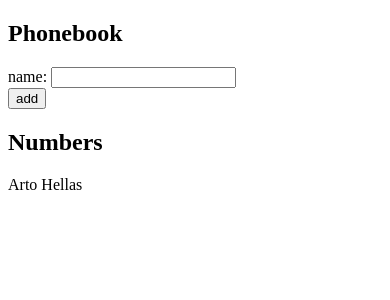
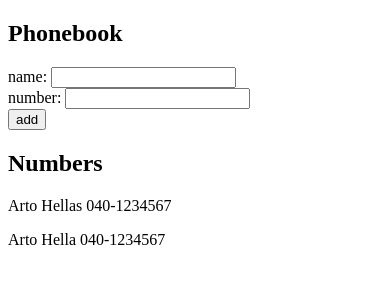
Before and after one commit to JonathanSchledtBMW/fullstackOpen, a React (Vite) app in the folder part2/phonebook/: page / in a window 390 px wide. Shown: the top 300 px of the page. Built offline with nearby package versions, Linux system fonts and the light colour scheme.

Commit message:
The Phonebook Step 3

```diff
--- a/part2/phonebook/src/App.jsx
+++ b/part2/phonebook/src/App.jsx
@@ -1,8 +1,12 @@
 import { useState } from "react";
 
 const App = () => {
-	const [persons, setPersons] = useState([{ name: "Arto Hellas" }]);
+	const [persons, setPersons] = useState([
+		{ name: "Arto Hellas", number: "040-1234567" },
+		{ name: "Arto Hella", number: "040-1234567" },
+	]);
 	const [newName, setNewName] = useState("");
+	const [newNumber, setNewNumber] = useState("");
 
 	const personExists = () => {
 		const personObject = persons.find((person) => person.name === newName);
@@ -13,10 +17,11 @@
 		}
 	};
 
-	const addName = (event) => {
+	const addNameNumber = (event) => {
 		event.preventDefault();
 		const personObject = {
 			name: newName,
+			number: newNumber,
 		};
 
 		if (personExists()) {
@@ -26,18 +31,27 @@
 		}
 
 		setNewName("");
+		setNewNumber("");
 	};
 
 	const handleNameChange = (event) => {
 		setNewName(event.target.value);
 	};
 
+	const handleNumberChange = (event) => {
+		setNewNumber(event.target.value);
+	};
+
 	return (
 		<div>
 			<h2>Phonebook</h2>
-			<form onSubmit={addName}>
+			<form onSubmit={addNameNumber}>
 				<div>
-					name: <input value={newName} onChange={handleNameChange} />
+					name: <input value={newName} onChange={handleNameChange} required />
+				</div>
+				<div>
+					number:{" "}
+					<input value={newNumber} onChange={handleNumberChange} required />
 				</div>
 				<div>
 					<button type="submit">add</button>
@@ -45,7 +59,9 @@
 			</form>
 			<h2>Numbers</h2>
 			{persons.map((person) => (
-				<p key={person.name}>{person.name}</p>
+				<p key={person.name}>
+					{person.name} {person.number}
+				</p>
 			))}
 		</div>
 	);
```
